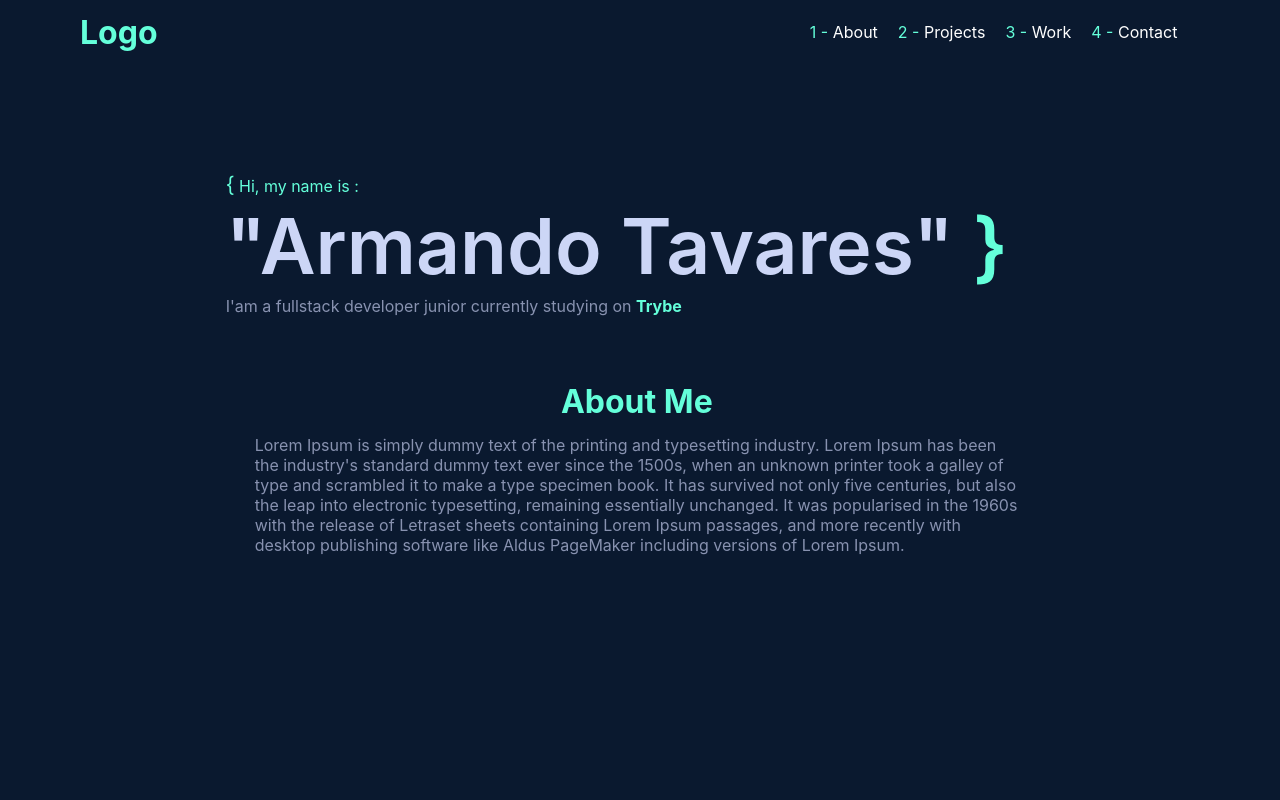
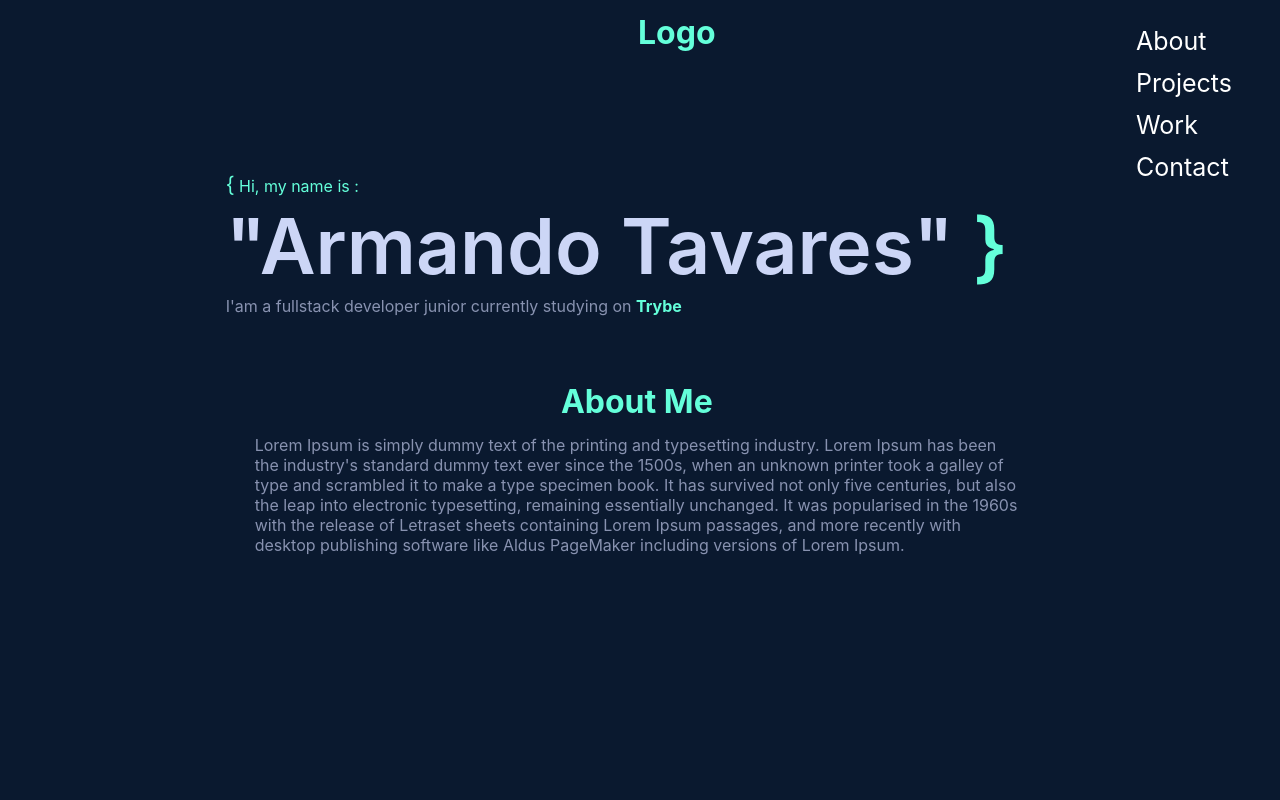
Before and after one commit to arctavares/MyPortfolio, a React (Create React App) app: page /#/ in a window 1280 px wide. Shown: the top 800 px of the page. Built offline with nearby package versions, Linux system fonts and the light colour scheme.

Commit message:
feat: change nav to sidebar

```diff
--- a/src/components/Header.jsx
+++ b/src/components/Header.jsx
@@ -5,14 +5,6 @@ export default function Header () {
     return (
         <div className="headerContainer">
             <div className="logoContainer"><h1>Logo</h1></div>
-            <div className="navContainer">
-                <ul>
-                    <li><span className="index">1 -</span> About</li>
-                    <li><span className="index">2 -</span> Projects</li>
-                    <li><span className="index">3 -</span> Work</li>
-                    <li><span className="index">4 -</span> Contact</li>
-                </ul>
-            </div>
         </div>
     )
 }
--- /dev/null
+++ b/src/components/SideNav.jsx
@@ -0,0 +1,13 @@
+import React from 'react';
+import '../css/SideNav.css';
+
+export default function SideNav() {
+  return (
+    <div class='sidenav'>
+      <a href='#'>About</a>
+      <a href='#'>Projects</a>
+      <a href='#'>Work</a>
+      <a href='#'>Contact</a>
+    </div>
+  );
+}
--- a/src/css/Experience.css
+++ b/src/css/Experience.css
@@ -9,6 +9,7 @@
     line-height: 1.1;
     margin-bottom: 2vh;
     color: var(--NeonGreen);
+    margin-top: 10vh;
 }
 
 .experienceDescriptionContainer {
--- a/src/css/Header.css
+++ b/src/css/Header.css
@@ -3,7 +3,7 @@
 .headerContainer {
     display:flex;
     flex-direction: row;
-    justify-content: space-between;
+    justify-content: center;
     height:8vh;
     align-items: center;
 }
--- /dev/null
+++ b/src/css/SideNav.css
@@ -0,0 +1,38 @@
+.sidenav {
+  height: 100%;
+  width: 160px;
+  position: fixed;
+  z-index: 1;
+  top: 0;
+  right: 0;
+  background-color: transparent !important;
+  overflow-x: hidden;
+  padding-top: 20px;
+}
+
+.sidenav a {
+  padding: 6px 8px 6px 16px;
+  text-decoration: none;
+  font-size: 25px;
+  color: white;
+  display: block;
+  background-color: transparent;
+}
+
+.sidenav a:hover {
+  color: var(--NeonGreen);
+}
+
+.main {
+  margin-left: 160px;
+  padding: 0px 10px;
+}
+
+@media screen and (max-height: 450px) {
+  .sidenav {
+    padding-top: 15px;
+  }
+  .sidenav a {
+    font-size: 18px;
+  }
+}
--- a/src/pages/Home.jsx
+++ b/src/pages/Home.jsx
@@ -4,6 +4,7 @@ import About from '../components/About';
 import Projects from '../components/Projects';
 import Experience from '../components/Experience';
 import Footer from '../components/Footer';
+import SideNav from '../components/SideNav';
 import '../css/Home.css';
 
 function Home() {
@@ -19,6 +20,7 @@ function Home() {
             <p className="introductionText">I'am a fullstack developer junior currently studying on <span className="trybe">Trybe</span></p>
           </div>
       </div>
+      <SideNav />
       <About />
       <Projects />
       <Experience />
```
